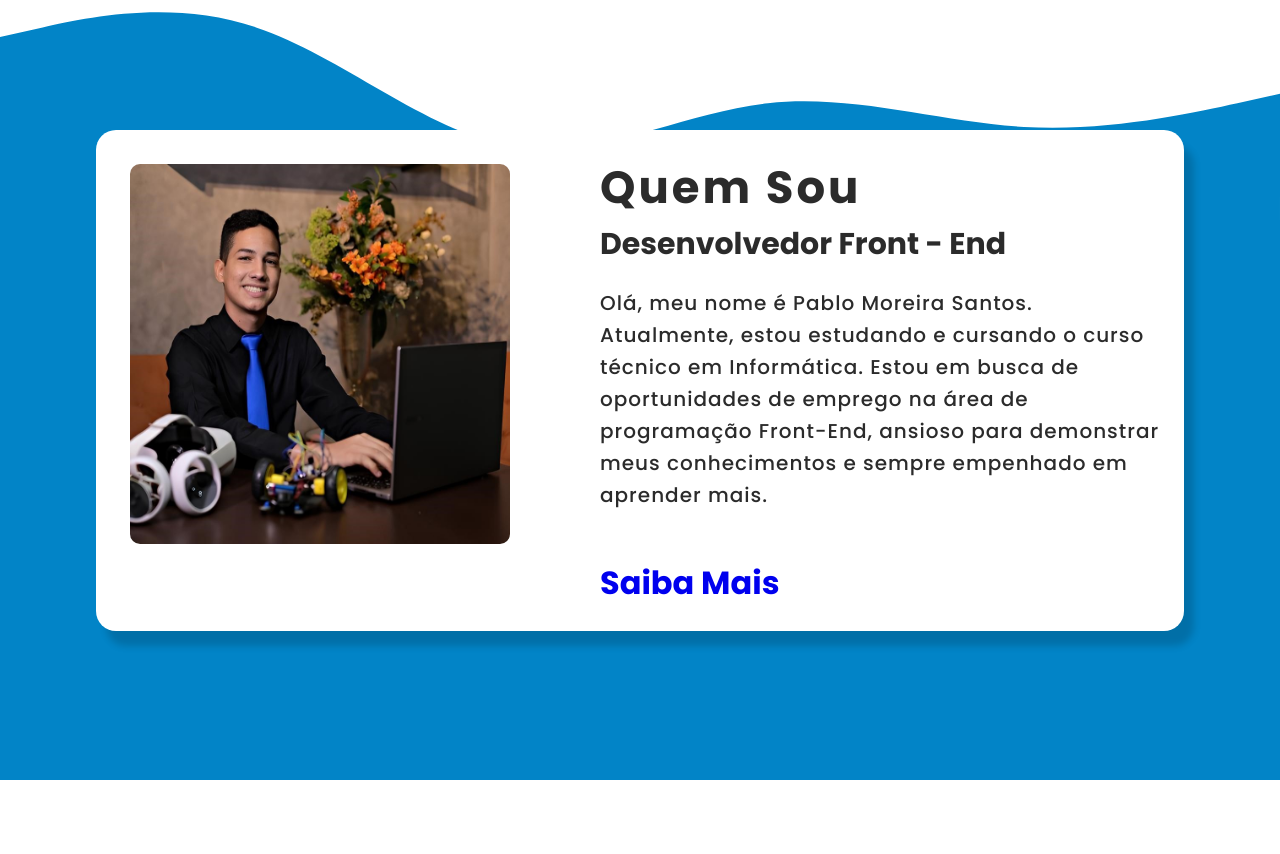
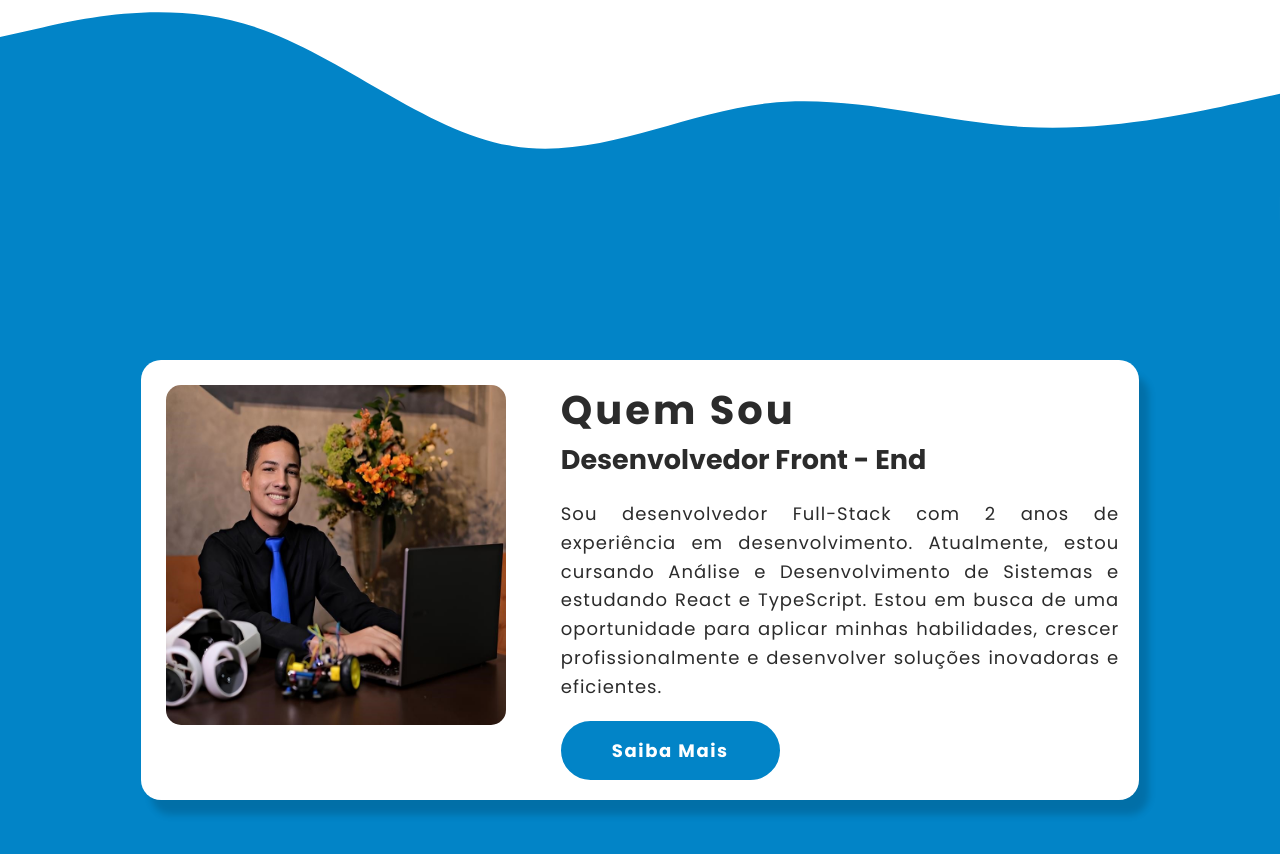
Before and after one commit to Pablo-M-Santos/Portfolio, a React (Vite) app: page / in a window 1280 px wide. Shown: the part 820-1674 px from the top of the page. Built offline with nearby package versions, Linux system fonts and the light colour scheme.

Commit message:
feat: Quem sou em desenvolvimento

```diff
--- a/src/Components/Main/Main.css
+++ b/src/Components/Main/Main.css
@@ -146,7 +146,7 @@ span {
 }
 
 .quem-sou {
-  height: 100vh;
+  height: 150vh;
   position: relative;
   background-color: #0284C7;
   display: flex;
@@ -155,27 +155,26 @@ span {
 }
 
 .quem-sou-container {
-  height: auto;
   z-index: 1;
   text-align: left;
-  padding: 24px;
+  padding: 20px;
   background-color: #fff;
   border-radius: 20px;
   box-shadow: 10px 15px 7px #00000028;
   display: flex;
   justify-content: space-between;
-  width: 85%;
+  width: 78%;
 }
 
-.quem-sou-container .quem-sou-img {
+.quem-sou-img {
   width: 400px;
-  padding: 10px;
+  padding: 5px;
   background-repeat: no-repeat;
   background-position: center;
   background-size: cover;
   border-radius: 20px;
   height: 400px;
-  margin-right: 80px;
+  margin-right: 50px;
 }
 
 .quem-sou-texto {
@@ -199,11 +198,10 @@ span {
   font-size: 20px;
   color: #1d1d1def;
   line-height: 160%;
-  font-weight: 500;
+  font-weight: 400;
   margin: 20px 0px 48px 0px;
+  text-align: justify;
 }
-
-
 
 
 
@@ -250,6 +248,20 @@ span {
   .home-container {
     width: 85%;
   }
+  /* Quem Sou */
+  .quem-sou-texto h2 {
+    font-size: 40px;
+  }
+
+  .quem-sou-texto h3 {
+    font-size: 28px;
+  }
+
+  .quem-sou-texto p {
+    font-size: 20px;
+    margin: 20px 0px;
+  }
+
 }
 
 @media (max-width: 1500px) {
@@ -286,6 +298,24 @@ span {
     border-radius: 4rem;
     font-size: 20px;
   }
+
+   /* Quem Sou */
+   .quem-sou-texto h2 {
+    font-size: 40px;
+  }
+
+  .quem-sou-texto h3 {
+    font-size: 27px;
+  }
+
+  .quem-sou-texto p {
+    font-size: 18px;
+    margin: 20px 0px;
+  }
+  .quem-sou-img {
+    width: 350px;
+    height: 350px;
+  }
 }
 
 
@@ -314,6 +344,7 @@ span {
 }
 
 @media (max-width: 1250px) {
+  /* Home */
   .home-container {
     flex-direction: column-reverse;
     padding-top: 200px;
@@ -345,6 +376,7 @@ span {
     width: 80%;
   }
 
+  /* Quem Sou  */
 }
 
 @media (max-width: 800px) {
--- a/src/Components/Main/Main.jsx
+++ b/src/Components/Main/Main.jsx
@@ -59,10 +59,8 @@ const Main = () => {
           <div className="quem-sou-texto">
           <h2>Quem Sou</h2>
             <h3>Desenvolvedor Front - End</h3>
-            <p>Olá, meu nome é Pablo Moreira Santos. Atualmente, estou estudando e cursando o curso técnico em
-              Informática. Estou em busca de oportunidades de emprego na área de programação Front-End, ansioso para
-              demonstrar meus conhecimentos e sempre empenhado em aprender mais.</p>
-            <a href="https://wa.me/558592822527?text=Olá!,%20eu%20vim%20do%20seu%20Portfólio">Saiba Mais</a>
+            <p>Sou desenvolvedor Full-Stack com 2 anos de experiência em desenvolvimento. Atualmente, estou cursando Análise e Desenvolvimento de Sistemas e estudando React e TypeScript. Estou em busca de uma oportunidade para aplicar minhas habilidades, crescer profissionalmente e desenvolver soluções inovadoras e eficientes.</p>
+            <a  className="btn" href="https://wa.me/558592822527?text=Olá!,%20eu%20vim%20do%20seu%20Portfólio">Saiba Mais</a>
           </div>
         </div>
       </section>
```
